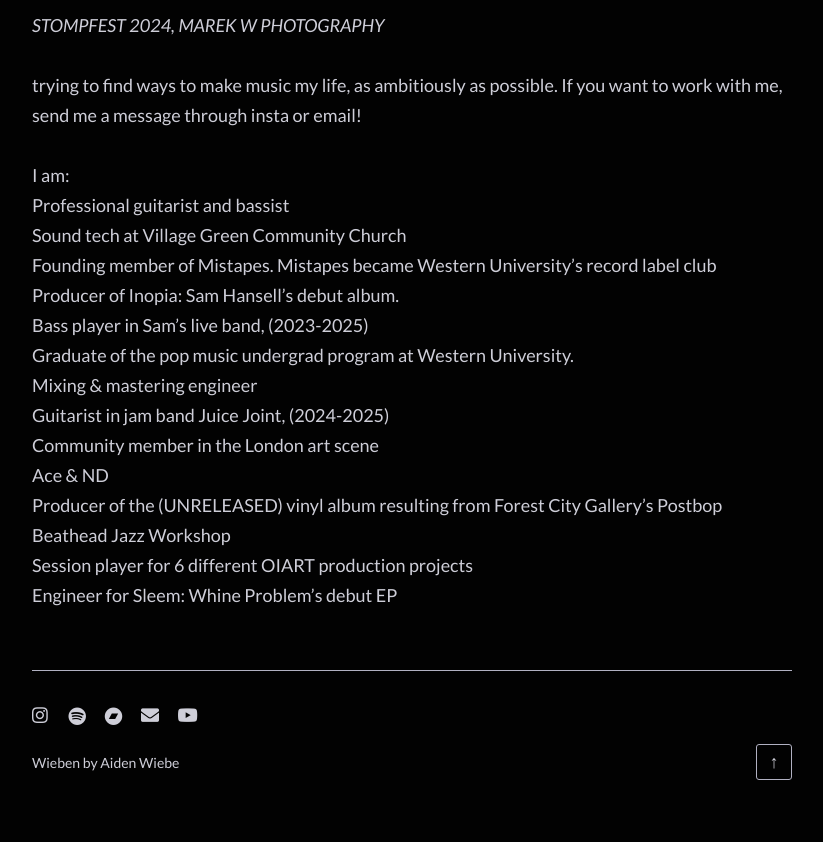
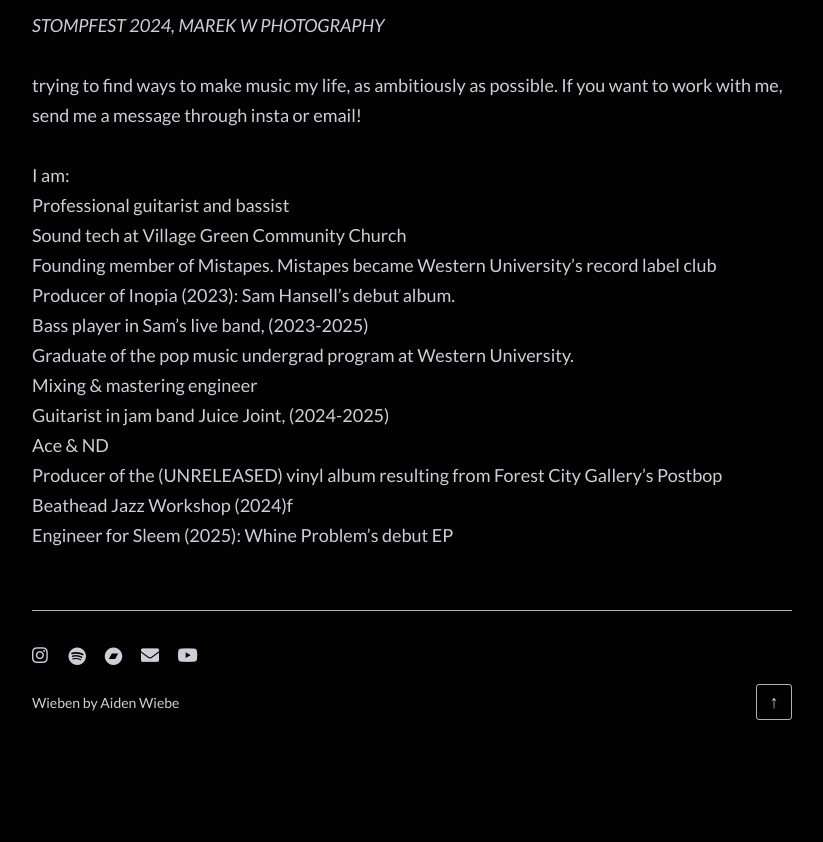
Before and after one commit to SamsonGoodenough/wieben-site, a Jekyll site: the page built from about.md, in a window 1280 px wide. Shown: the part 916-1758 px from the top of the page, without its empty margins (228-1051 px from the left). Built offline with Jekyll 4.4.1, drawn with Linux system fonts in a browser that asks for light colours; some web fonts are replaced; after the commit the page ends 1698 px from its top, so only the background shows below that.

Commit message:
more fix

```diff
--- a/about.md
+++ b/about.md
@@ -27,13 +27,11 @@ I am:<br>
 Professional guitarist and bassist <br>
 Sound tech at Village Green Community Church<br>
 Founding member of Mistapes. Mistapes became Western University’s record label club<br>
-Producer of Inopia: Sam Hansell’s debut album. <br>
+Producer of Inopia (2023): Sam Hansell’s debut album. <br>
 Bass player in Sam’s live band, (2023-2025)<br>
 Graduate of the pop music undergrad program at Western University. <br>
 Mixing & mastering engineer<br>
 Guitarist in jam band Juice Joint, (2024-2025)<br>
-Community member in the London art scene<br>
 Ace & ND <br>
-Producer of the (UNRELEASED) vinyl album resulting from Forest City Gallery’s Postbop Beathead Jazz Workshop<br>
-Session player for 6 different OIART production projects<br>
-Engineer for Sleem: Whine Problem’s debut EP
+Producer of the (UNRELEASED) vinyl album resulting from Forest City Gallery’s Postbop Beathead Jazz Workshop (2024)f<br>
+Engineer for Sleem (2025): Whine Problem’s debut EP
```
